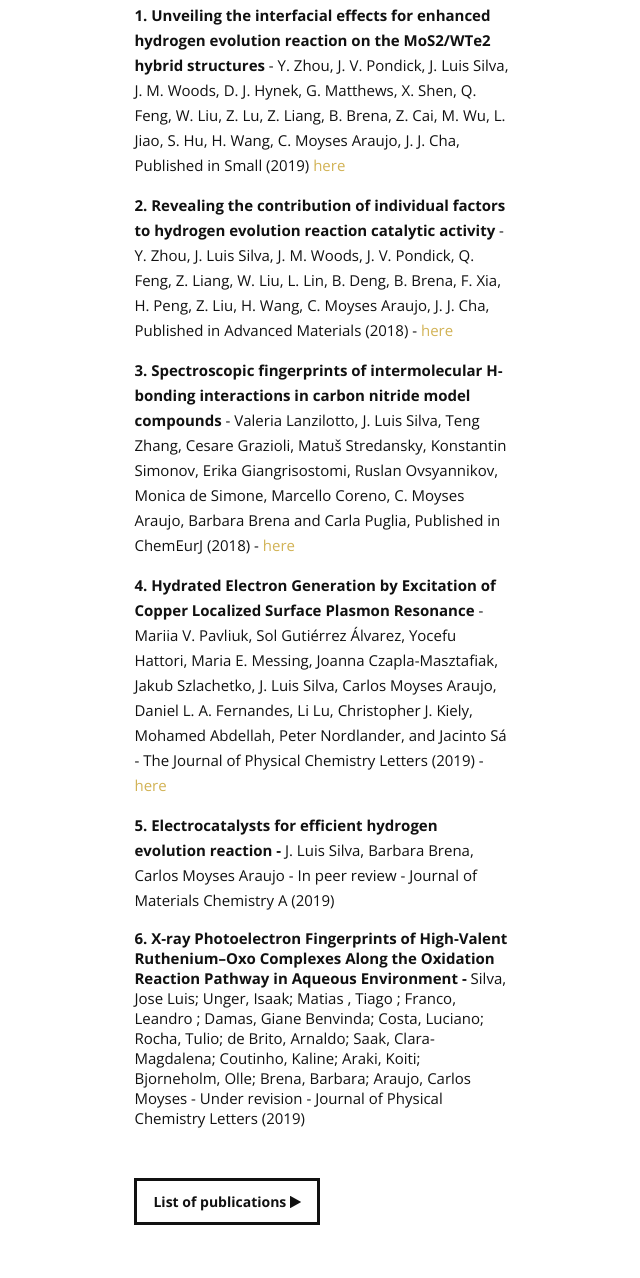
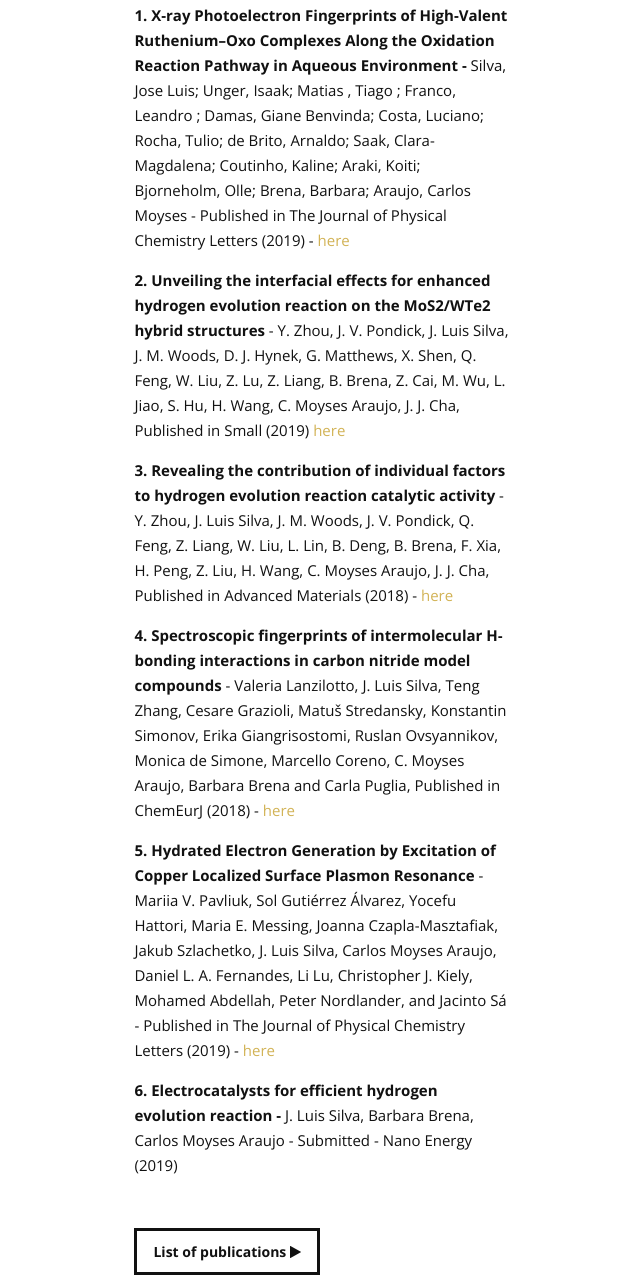
Before and after one commit to jseluis/jseluis.github.io, a plain HTML site: page index.html in a window 1280 px wide. Shown: the part 2296-3574 px from the top of the page, without its empty margins (318-958 px from the left). Drawn offline with nearby package versions, Linux system fonts and the light colour scheme; some packages are replaced by stand-ins of ours.

Commit message:
new
Welcome to my Personal Website !

```diff
--- a/index.html
+++ b/index.html
@@ -282,30 +282,38 @@
                     </p> -->
                     <h2 class="section-subtitle"><b>List of Publications</b></h2>
                     <p>
-                    <b>1. Unveiling the interfacial effects for enhanced hydrogen evolution reaction on the MoS2/WTe2 hybrid structures</b>
+                    <b>1. X-ray Photoelectron Fingerprints of High-Valent Ruthenium–Oxo Complexes Along the Oxidation Reaction Pathway in
+                        Aqueous Environment - </b> Silva, Jose Luis; Unger, Isaak; Matias , Tiago ; Franco, Leandro ; Damas, Giane Benvinda; Costa,
+                        Luciano; Rocha, Tulio; de Brito, Arnaldo; Saak, Clara-Magdalena; Coutinho, Kaline; Araki, Koiti; Bjorneholm, Olle; Brena, Barbara; Araujo,
+                        Carlos Moyses - Published in The Journal of Physical Chemistry Letters (2019) - <a target="_blank" title="ruthenium " href="https://doi.org/10.1021/acs.jpclett.9b02756"><span>here</span> </a>
+                    </p>
+
+                    <p>
+                    <b>2. Unveiling the interfacial effects for enhanced hydrogen evolution reaction on the MoS2/WTe2 hybrid structures</b>
                     - Y. Zhou, J. V. Pondick, J. Luis Silva, J. M. Woods, D. J. Hynek, G. Matthews, X. Shen, Q. Feng, W. Liu, Z. Lu, Z. Liang, B. Brena, Z. Cai, M. Wu, L. Jiao, S. Hu, H. Wang, C. Moyses Araujo, J. J. Cha, Published in Small (2019) <a target="_blank" title="advmat" href="https://onlinelibrary.wiley.com/doi/abs/10.1002/smll.201900078"><span>here</span> </a>
                      </p>
                      <p>
-                    <b>2. Revealing the contribution of individual factors to hydrogen evolution reaction catalytic activity</b>
+                    <b>3. Revealing the contribution of individual factors to hydrogen evolution reaction catalytic activity</b>
                     - Y. Zhou, J. Luis Silva, J. M. Woods, J. V. Pondick, Q. Feng, Z. Liang, W. Liu, L. Lin, B. Deng, B. Brena, F. Xia, H. Peng, Z. Liu, H. Wang, C. Moyses Araujo, J. J. Cha,
                     Published in Advanced Materials (2018) - <a target="_blank" title="advmat" href="https://doi.org/10.1002/adma.201706076"><span>here</span> </a>
                     </p>
-                    <p>
-                   <b>3. Spectroscopic fingerprints of intermolecular H‐bonding interactions in carbon nitride model compounds</b>
-                   - Valeria Lanzilotto, J. Luis Silva, Teng Zhang, Cesare Grazioli, Matuš Stredansky, Konstantin Simonov, Erika Giangrisostomi, Ruslan Ovsyannikov, Monica de Simone, Marcello Coreno, C. Moyses Araujo, Barbara Brena and Carla Puglia, Published in ChemEurJ (2018) - <a target="_blank" title="chemeurj" href="https://doi.org/10.1002/chem.201802435"><span>here</span> </a>
                    <p>
-                    <b>4. Hydrated Electron Generation by Excitation of Copper Localized Surface Plasmon Resonance</b>
-                    - Mariia V. Pavliuk, Sol Gutiérrez Álvarez, Yocefu Hattori, Maria E. Messing, Joanna Czapla-Masztafiak, Jakub Szlachetko, J. Luis Silva, Carlos Moyses Araujo, Daniel L. A. Fernandes, Li Lu, Christopher J. Kiely, Mohamed Abdellah, Peter Nordlander, and Jacinto Sá - The Journal of
+                   <b>4. Spectroscopic fingerprints of intermolecular H‐bonding interactions in carbon nitride model compounds</b>
+                   - Valeria Lanzilotto, J. Luis Silva, Teng Zhang, Cesare Grazioli, Matuš Stredansky, Konstantin Simonov, Erika
+                   Giangrisostomi, Ruslan Ovsyannikov, Monica de Simone, Marcello Coreno, C. Moyses Araujo, Barbara Brena and
+                   Carla Puglia, Published in ChemEurJ (2018) - <a target="_blank" title="chemeurj" href="https://doi.org/10.1002/chem.201802435"><span>here</span> </a>
+
+                   <p>
+                    <b>5. Hydrated Electron Generation by Excitation of Copper Localized Surface Plasmon Resonance</b>
+                    - Mariia V. Pavliuk, Sol Gutiérrez Álvarez, Yocefu Hattori, Maria E. Messing, Joanna Czapla-Masztafiak,
+                    Jakub Szlachetko, J. Luis Silva, Carlos Moyses Araujo, Daniel L. A. Fernandes, Li Lu, Christopher J. Kiely,
+                    Mohamed Abdellah, Peter Nordlander, and Jacinto Sá - Published in The Journal of
                     Physical Chemistry Letters (2019) - <a target="_blank" title="chemeurj" href="https://pubs.acs.org/doi/10.1021/acs.jpclett.9b00792"><span>here</span> </a>
                     </p>
+
                     <p>
-                    <b>5. Electrocatalysts for efficient hydrogen evolution reaction -</b>
-                    J. Luis Silva, Barbara Brena, Carlos Moyses Araujo - In peer review - Journal of Materials Chemistry A (2019)
-                    </p>
-                    <b>6. X-ray Photoelectron Fingerprints of High-Valent Ruthenium–Oxo Complexes Along the Oxidation Reaction Pathway in Aqueous
-                    Environment - </b> Silva, Jose Luis; Unger, Isaak; Matias , Tiago ; Franco, Leandro ; Damas, Giane Benvinda; Costa, Luciano; Rocha, Tulio;
-                    de Brito, Arnaldo; Saak, Clara-Magdalena; Coutinho, Kaline; Araki, Koiti; Bjorneholm, Olle; Brena, Barbara; Araujo,
-                    Carlos Moyses - Under revision - Journal of Physical Chemistry Letters (2019)
+                    <b>6. Electrocatalysts for efficient hydrogen evolution reaction -</b>
+                    J. Luis Silva, Barbara Brena, Carlos Moyses Araujo - Submitted - Nano Energy (2019)
                     </p>
 
                     <!-- Just replace the Video ID "UYJ5IjBRlW8" with the ID of your video on YouTube (Found within the URL) -->
```
